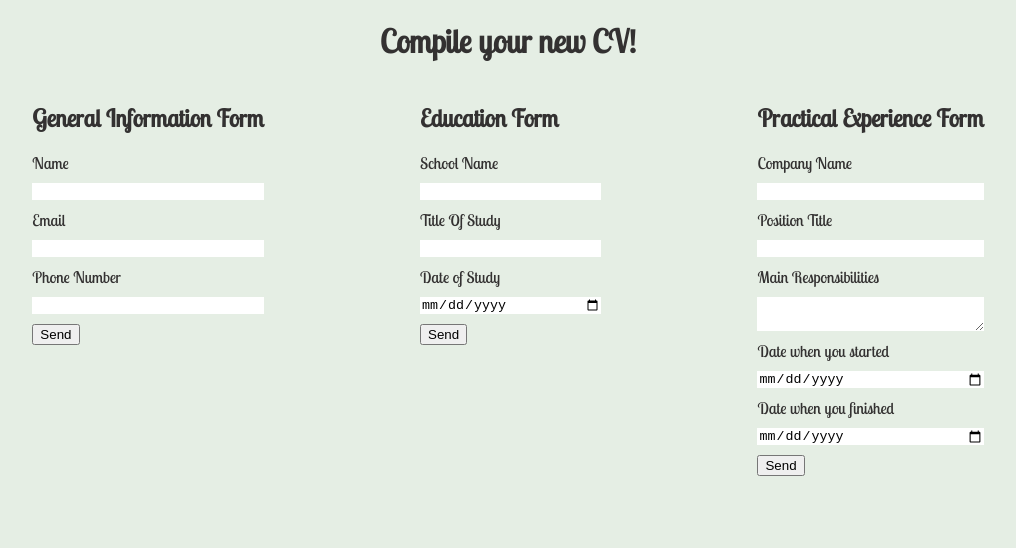
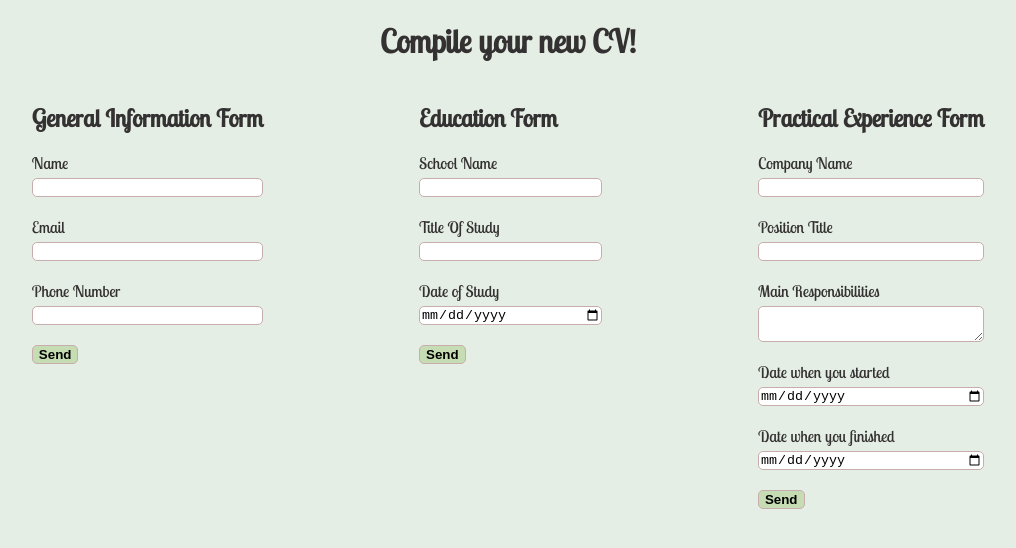
Before and after one commit to Vincde/Project-CV-Application, a React (Vite) app: page / in a window 1280 px wide. Shown: the top 548 px of the page, without its empty margins (132-1148 px from the left). Built offline with nearby package versions, Linux system fonts and the light colour scheme.

Commit message:
Add css styling to buttons, input

```diff
--- a/src/App.css
+++ b/src/App.css
@@ -6,14 +6,23 @@
 .form-components form{
     display: flex;
     flex-direction: column;
-    gap: 10px;
+    gap: 5px;
 }
 
 input, textarea{
-    border: 0;
+    border-radius: 5px;
+    border: 1px solid #c7adad;
     outline: none;
 }
 
 button{
+    border-radius: 5px;
+    font-weight:550;
+    outline: none;
+    border: 1px solid #c7adad;
+    background-color: #afce8c8e;
+}
 
+.form-components input, .form-components textarea{
+    margin-bottom: 15px;
 }
```
